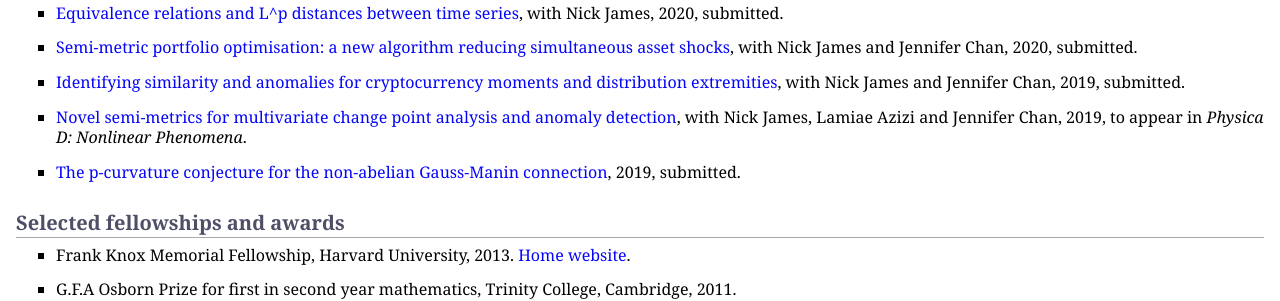
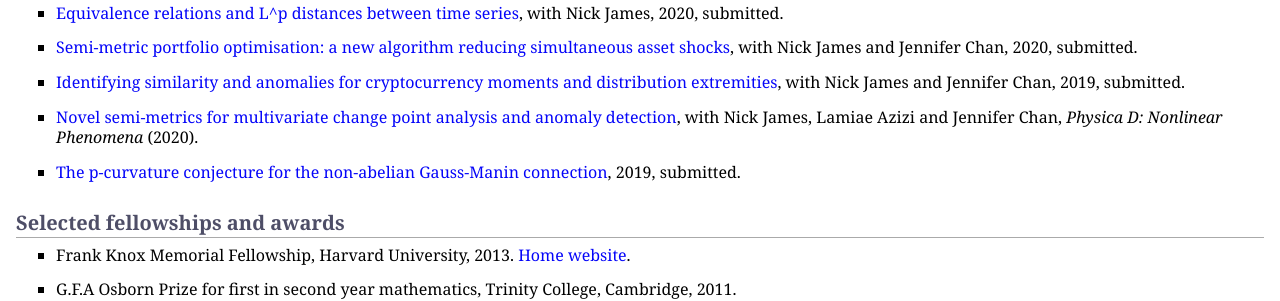
Before and after one commit to MaxMenzies/maxmenzies.com, a Jekyll site: the page index.html, which Jekyll copies as it is, in a window 1280 px wide. Shown: the part 638-939 px from the top of the page. Built offline with Jekyll 4.4.1, drawn with Linux system fonts in a browser that asks for light colours.

Commit message:
Update index.html

```diff
--- a/index.html
+++ b/index.html
@@ -64,7 +64,7 @@
 </li>
 </ul>
 <ul>
-<li><p><a href="https://arxiv.org/abs/1911.00995">Novel semi-metrics for multivariate change point analysis and anomaly detection</a>, with Nick James, Lamiae Azizi and Jennifer Chan, 2019, to appear in <i>Physica D: Nonlinear Phenomena</i>.</p>
+<li><p><a href="https://www.sciencedirect.com/science/article/pii/S0167278920301482">Novel semi-metrics for multivariate change point analysis and anomaly detection</a>, with Nick James, Lamiae Azizi and Jennifer Chan, <i>Physica D: Nonlinear Phenomena</i> (2020).</p>
 </li>
 </ul>
 <ul>
```
